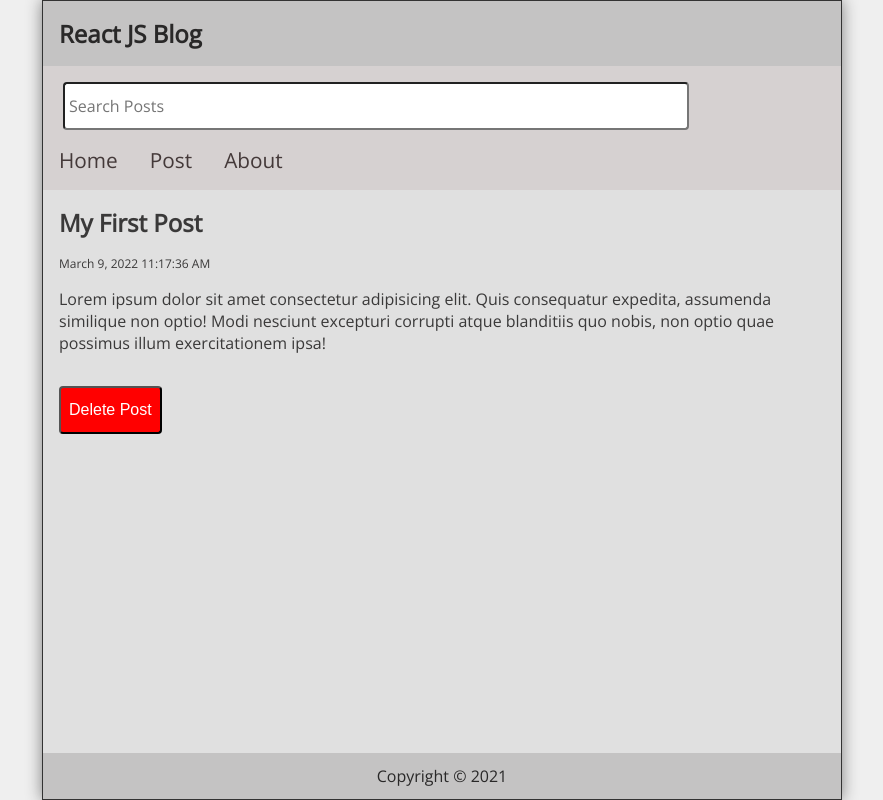
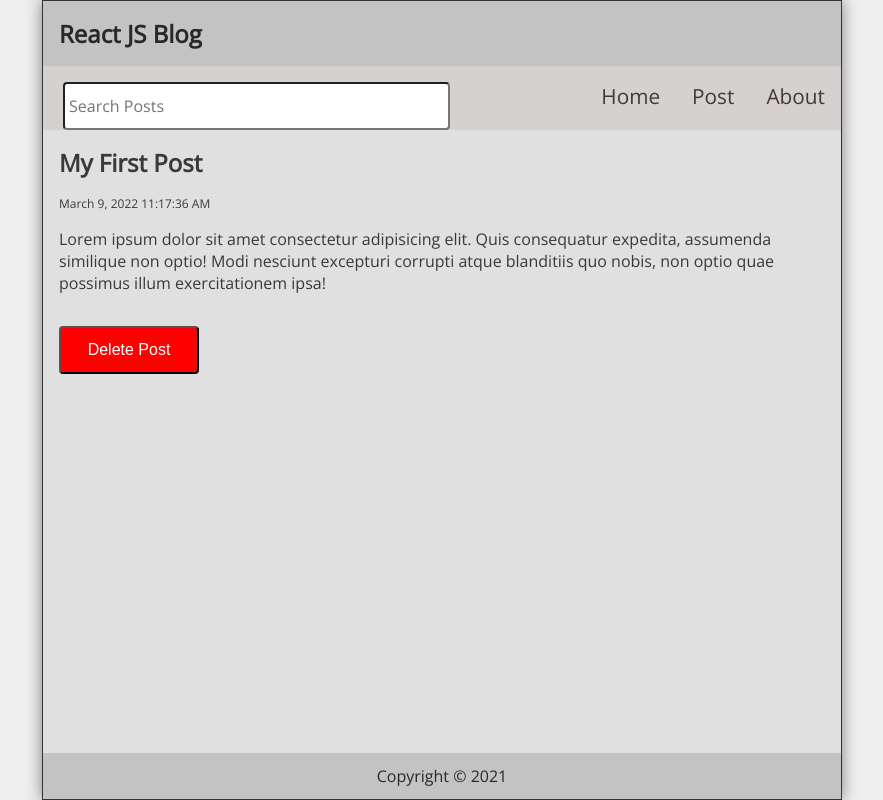
Before and after one commit to elis-11/React, a React (Create React App) app: page /post/1 in a window 1280 px wide. Shown: the whole page, without its empty margins (198-1081 px from the left). Built offline with nearby package versions, Linux system fonts and the light colour scheme.

Commit message:
Polished comment.

```diff
--- a/src/App.js
+++ b/src/App.js
@@ -11,7 +11,7 @@ import { PostPage } from "./components/PostPage";
 import {format} from 'date-fns'
 import "./App.scss";
 
-//! 5:26
+//! 5:51
 function App() {
   const [posts, setPosts] = useState([
     {
--- a/src/App.scss
+++ b/src/App.scss
@@ -41,13 +41,13 @@
     width: 100%;
     background-color: #d6d1d1;
     display: flex;
-    flex-direction: column;
-    justify-content: flex-start;
+    flex-direction:row;
+    justify-content: space-between;
     align-items: flex-start;
   }
 
   .searchForm {
-    width: 80%;
+    width: 50%;
     padding: 1rem 0 0 0.75rem;
 
     input[type="text"] {
@@ -178,6 +178,7 @@
 
   button {
     margin-top: 1rem;
+    width: 100%;
     height: 48px;
     min-width: 48px;
     border-radius: 10px;
@@ -195,6 +196,7 @@
 
   .PostPage button {
     height: 48px;
+    width: 140px;
     min-width: 48px;
     border-radius: 0.25rem;
     padding: 0.5rem;
```
Also changed, not shown: public/notes.md (+1 -0 lines).
